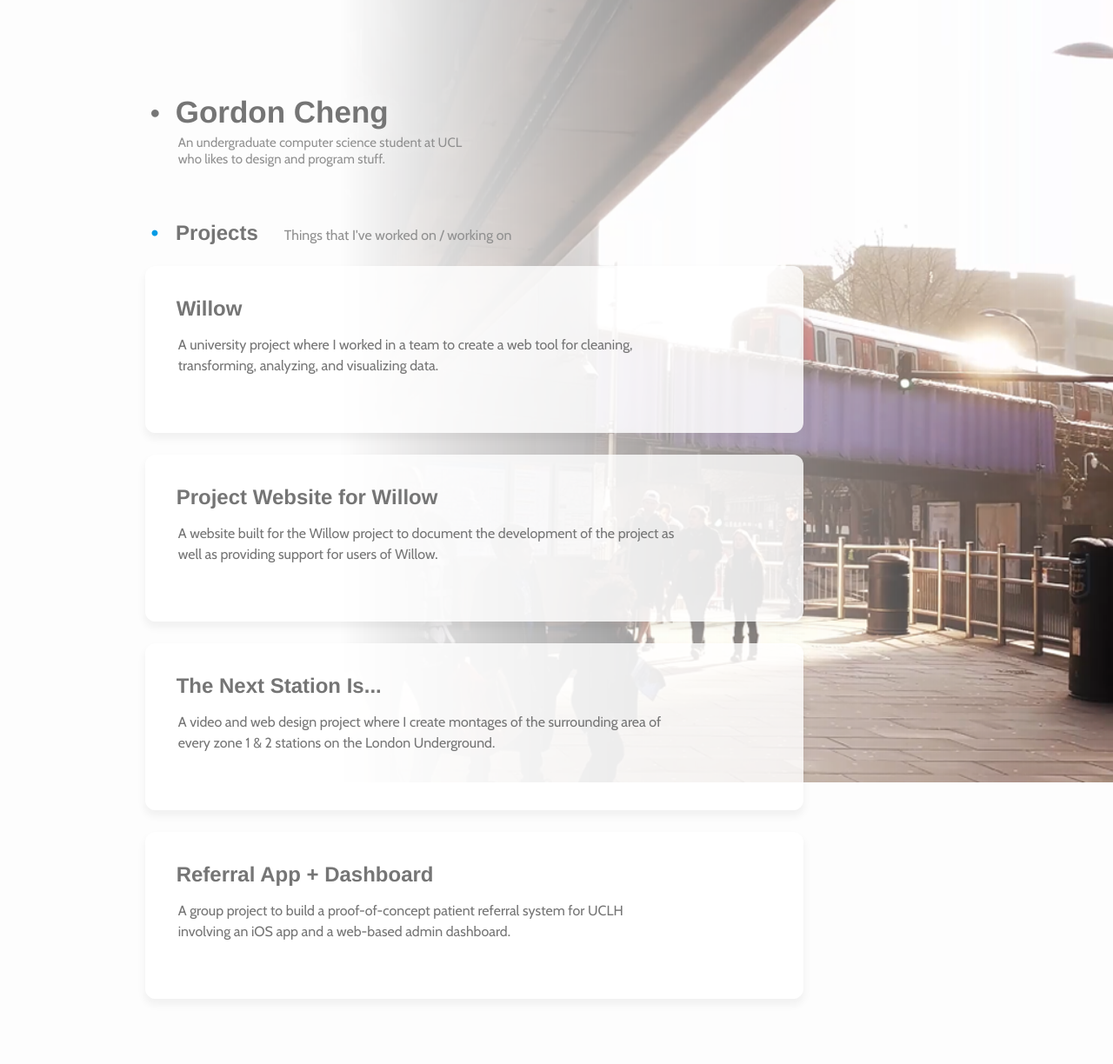
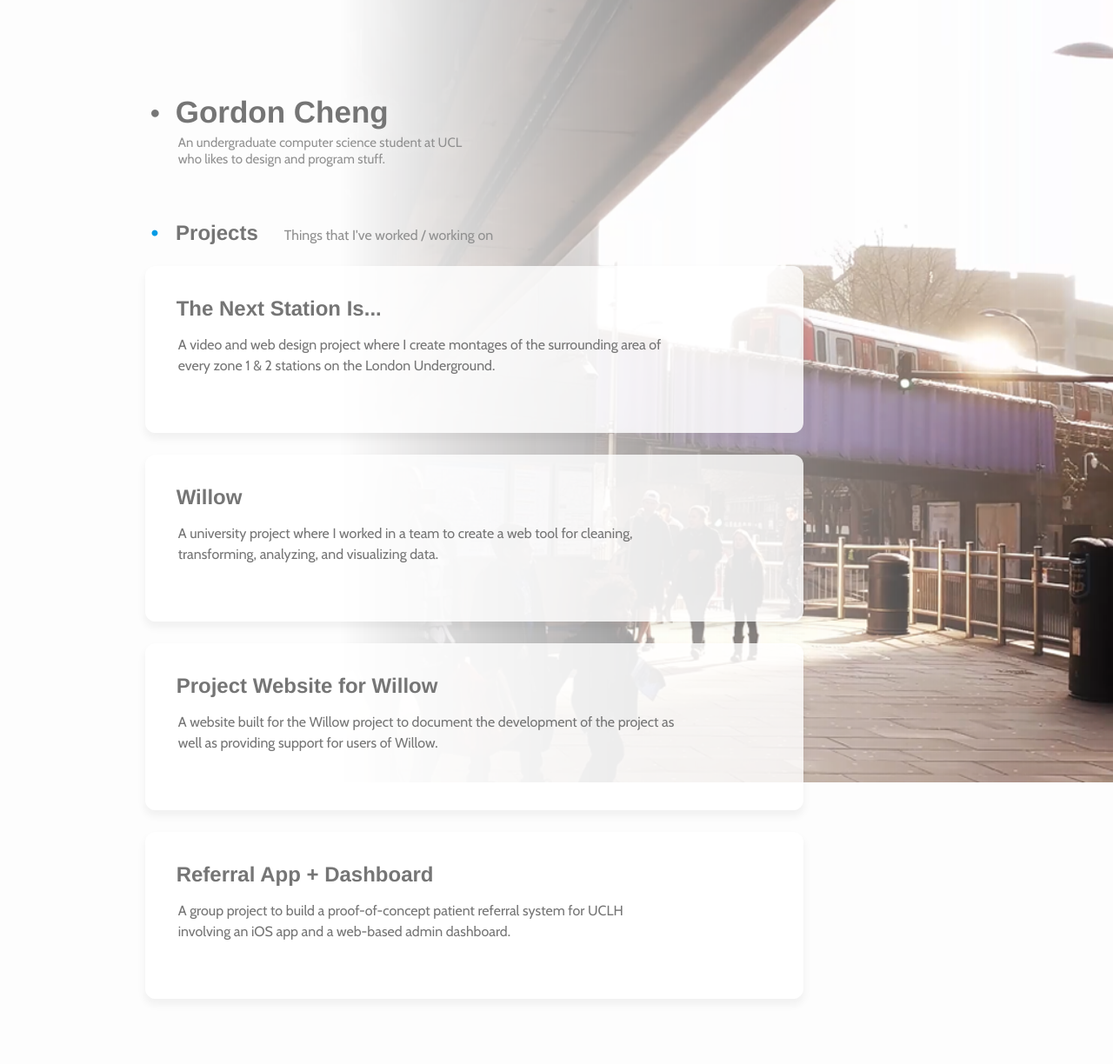
Before and after one commit to gcky/gcky.github.io, a Jekyll site: the page built from index.html, in a window 1280 px wide. Shown: the whole page at 87% size. Built offline with Jekyll 4.4.1, drawn with Linux system fonts in a browser that asks for light colours.

Commit message:
Reorder projects

```diff
--- a/index.html
+++ b/index.html
@@ -19,8 +19,16 @@ permalink: /
 
     <div class="home-section">
       <p class="subheader"><span>&bull;</span>Projects</p>
-      <p class="subheader-desc">Things that I've worked on / working on</p>
+      <p class="subheader-desc">Things that I've worked / working on</p>
     </div>
+
+    <a class="card-link" href="{{ site.baseurl }}/projects/the-next-station-is">
+      <div class="content-card border-teal">
+        <h2>The Next Station Is...</h2>
+        <p>A video and web design project where I create montages of the surrounding area
+            of every zone 1 &amp; 2 stations on the London Underground.</p>
+      </div>
+    </a>
 
     <a class="card-link" href="{{ site.baseurl }}/projects/willow">
       <div class="content-card border-orange">
@@ -33,14 +41,6 @@ permalink: /
       <div class="content-card border-blue">
         <h2>Project Website for Willow</h2>
         <p>A website built for the Willow project to document the development of the project as well as providing support for users of Willow.</p>
-      </div>
-    </a>
-
-    <a class="card-link" href="{{ site.baseurl }}/projects/the-next-station-is">
-      <div class="content-card border-teal">
-        <h2>The Next Station Is...</h2>
-        <p>A video and web design project where I create montages of the surrounding area
-            of every zone 1 &amp; 2 stations on the London Underground.</p>
       </div>
     </a>
 
```
